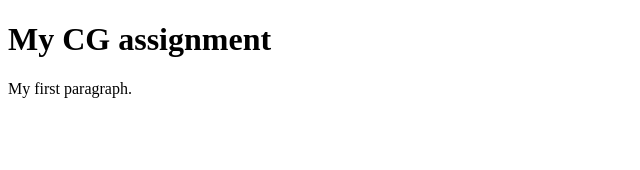
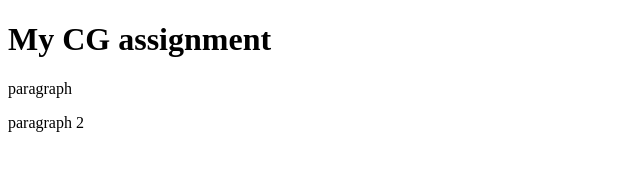
Before and after one commit to vprema1593/CG-git-test, a plain HTML site: page index.html in a window 1280 px wide. Shown: the whole page, without its empty margins (0-640 px from the left). Drawn offline with Linux system fonts and the light colour scheme.

Commit message:
again changed html

```diff
--- a/index.html
+++ b/index.html
@@ -3,7 +3,9 @@
 <body>
 
 <h1>My CG assignment</h1>
-<p>My first paragraph.</p>
+<p>paragraph </p>
+<p>paragraph 2</p>
+
 
 </body>
 </html>
```
